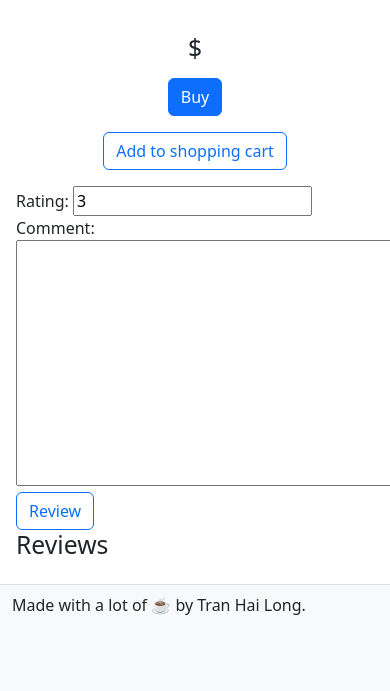
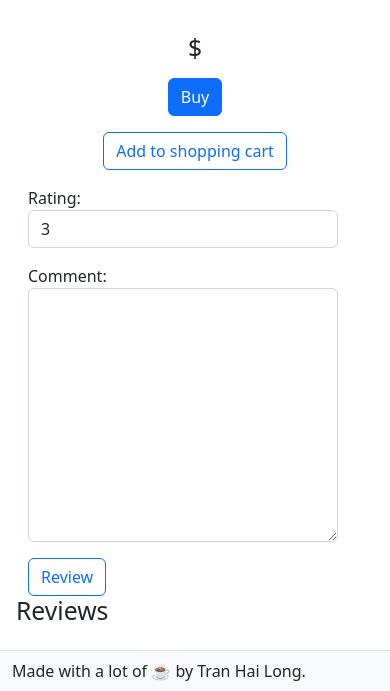
Before and after one commit to tran-hai-long/book_website_demo, a Django app: template book/templates/book/book_detail.html in a window 390 px wide; the page is wider, and only the part inside the window is pictured. Shown: the part 401-1092 px from the top of that part. Before the commit the page ends 1016 px from the top of that part, so only its background shows below. Run offline with Django 4.2, Linux system fonts and the light colour scheme; the template is opened without the code that fills it: values that come from a table or form of the project are taken from there, others are empty; the visitor is signed in with stand-in values (Sample User, id 1).

Commit message:
Improve Review HTML form aesthetic

```diff
--- a/book/forms.py
+++ b/book/forms.py
@@ -1,4 +1,4 @@
-from django.forms import Form, CharField, TextInput, ModelForm
+from django.forms import Form, CharField, TextInput, ModelForm, NumberInput, Textarea
 
 from book.models import Review
 
@@ -11,3 +11,12 @@ class ReviewForm(ModelForm):
     class Meta:
         model = Review
         fields = ("rating", "comment")
+        widgets = {
+            "rating": NumberInput(attrs={"class": "form-control mb-3"}),
+            "comment": Textarea(attrs={"class": "form-control mb-3"}),
+        }
+
+    def __init__(self, *args, **kwargs):
+        super(ReviewForm, self).__init__(*args, **kwargs)
+        self.fields["rating"].widget.attrs["min"] = 1
+        self.fields["rating"].widget.attrs["max"] = 5
--- a/book/templates/book/book_detail.html
+++ b/book/templates/book/book_detail.html
@@ -33,12 +33,12 @@
                 {% endif %}
             </section>
         </section>
-        <div>
+        <div class="container row">
             {% if user.is_authenticated %}
                 <form method="post" action="{% url 'review_book' book.pk %}">
                     {% csrf_token %}
-                    {{ review_form.as_div }}
-                    <button class="btn btn-outline-primary">Review</button>
+                    <div class="col-md-6 col-lg-4">{{ review_form }}</div>
+                    <button class="btn btn-outline-primary col-auto">Review</button>
                 </form>
             {% endif %}
         </div>
```
